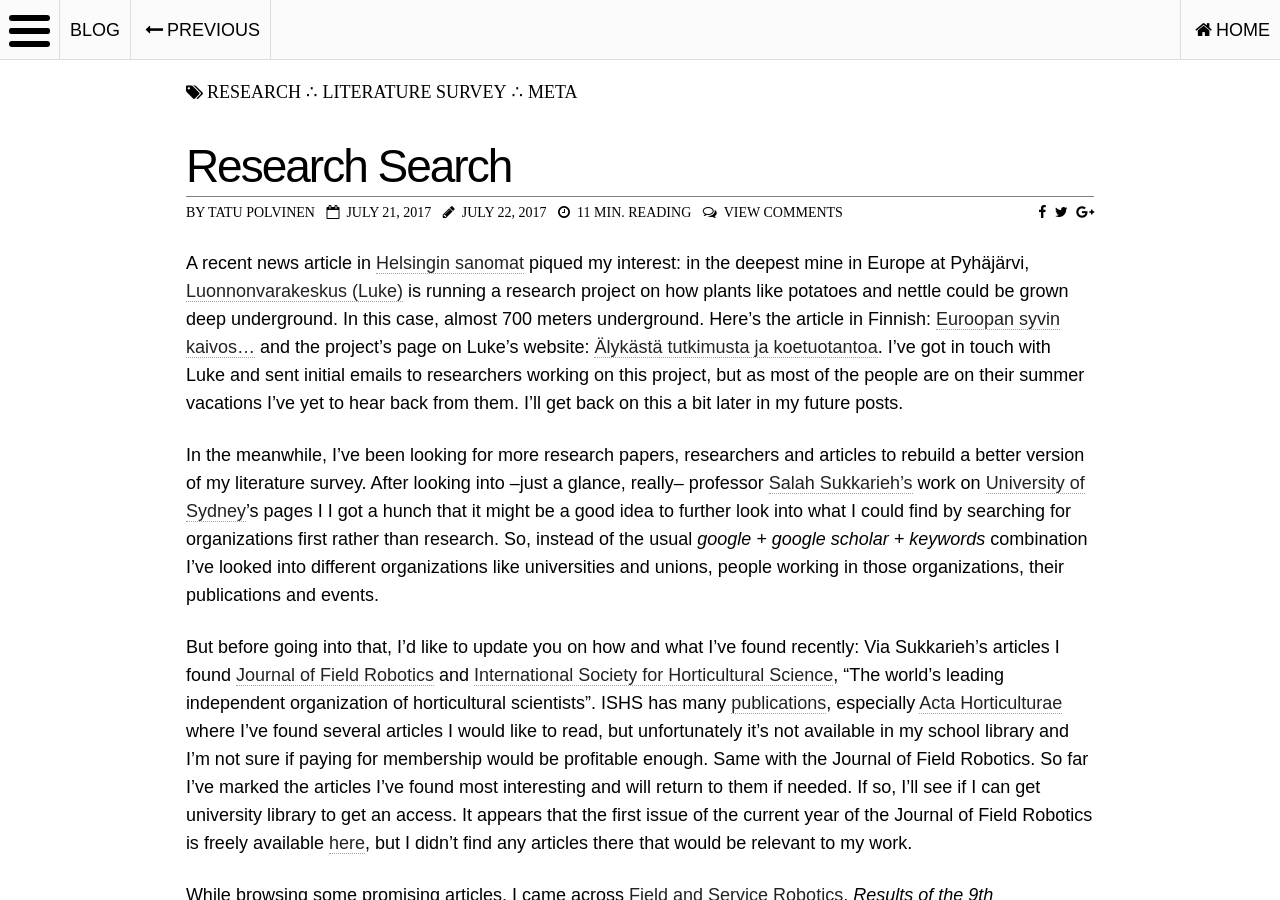
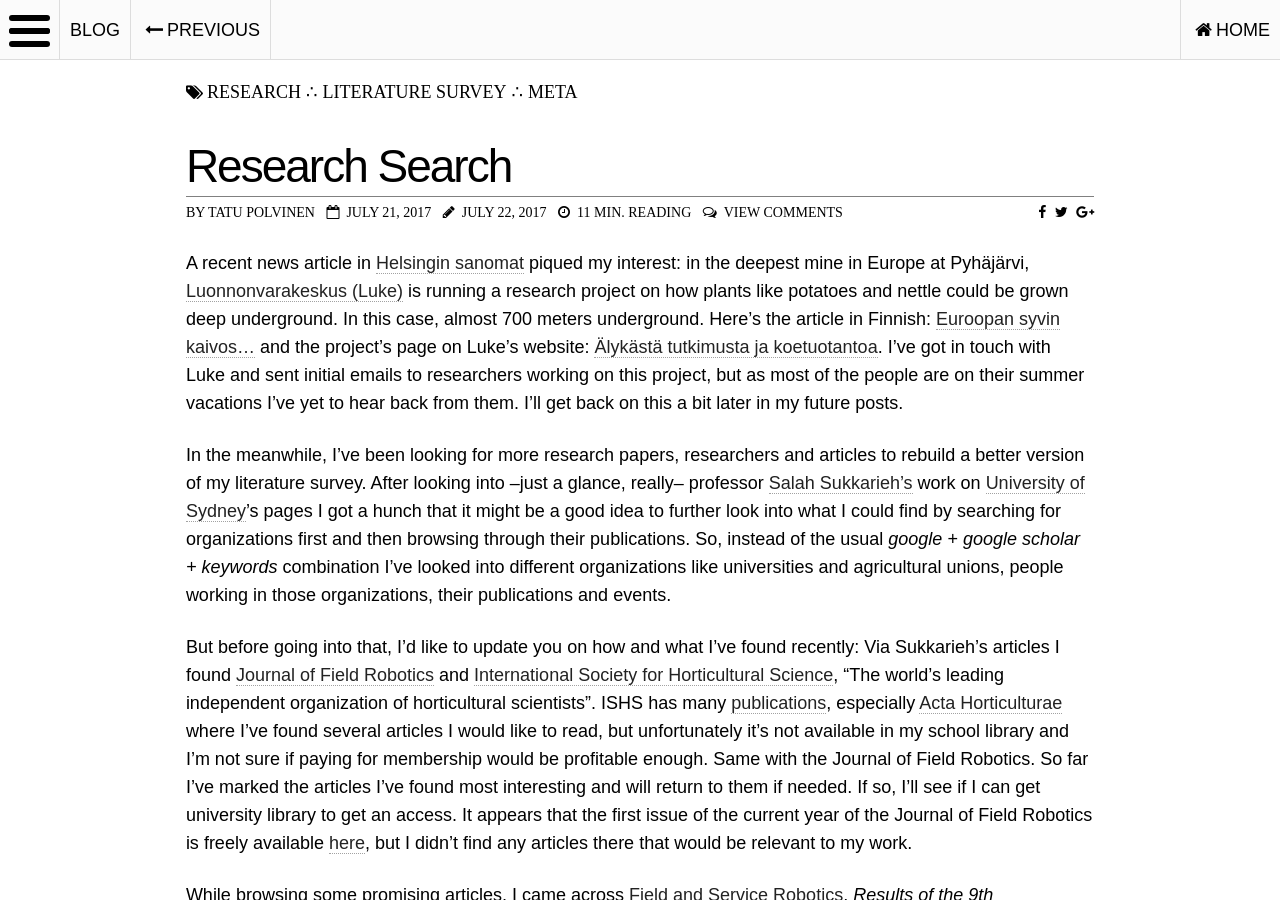
Before and after one commit to tpolvinen/tpolvinen.github.io, a Jekyll site: the page built from _posts/blog/2017-07-22-Research-Search.md, in a window 1280 px wide and 900 px high. Built offline with Jekyll 4.4.1, drawn with Linux system fonts in a browser that asks for light colours; nearby versions of some CDN libraries; comment, search, counter and statistics services are not loaded.

Commit message:
Refactoring: Post: Research Search

```diff
--- a/_posts/blog/2017-07-22-Research-Search.md
+++ b/_posts/blog/2017-07-22-Research-Search.md
@@ -15,7 +15,7 @@ relatedposts:
 ---
 A recent news article in [Helsingin sanomat](hs.fi) piqued my interest: in the deepest mine in Europe at Pyhäjärvi, [Luonnonvarakeskus (Luke)](https://www.luke.fi) is running a research project on how plants like potatoes and nettle could be grown deep underground. In this case, almost 700 meters underground. Here's the article in Finnish: [Euroopan syvin kaivos...](http://www.hs.fi/kotimaa/art-2000005280437.html) and the project's page on Luke's website: [Älykästä tutkimusta ja koetuotantoa](https://www.luke.fi/projektit/alykasta-tutkimusta-ja-koetuotantoa/). I've got in touch with Luke and sent initial emails to researchers working on this project, but as most of the people are on their summer vacations I've yet to hear back from them. I'll get back on this a bit later in my future posts.
 
-In the meanwhile, I've been looking for more research papers, researchers and articles to rebuild a better version of my literature survey. After looking into --just a glance, really-- professor [Salah Sukkarieh's](http://sydney.edu.au/engineering/people/salah.sukkarieh.php) work on [University of Sydney](http://sydney.edu.au)'s pages I  I got a hunch that it might be a good idea to further look into what I could find by searching for organizations first rather than research. So, instead of the usual *google + google scholar + keywords* combination I've looked into different organizations like universities and unions, people working in those organizations, their publications and events.
+In the meanwhile, I've been looking for more research papers, researchers and articles to rebuild a better version of my literature survey. After looking into --just a glance, really-- professor [Salah Sukkarieh's](http://sydney.edu.au/engineering/people/salah.sukkarieh.php) work on [University of Sydney](http://sydney.edu.au)'s pages I got a hunch that it might be a good idea to further look into what I could find by searching for organizations first and then browsing through their publications. So, instead of the usual *google + google scholar + keywords* combination I've looked into different organizations like universities and agricultural unions, people working in those organizations, their publications and events.
 
 But before going into that, I'd like to update you on how and what I've found recently:
 Via Sukkarieh's articles I found [Journal of Field Robotics](http://www.journalfieldrobotics.org/Home.html) and [International Society for Horticultural Science](http://www.ishs.org), "The world's leading independent organization of horticultural scientists". ISHS has many [publications](http://www.ishs.org/publications), especially [Acta Horticulturae](http://www.ishs.org/acta-horticulturae) where I've found several articles I would like to read, but unfortunately it's not available in my school library and I'm not sure if paying for membership would be profitable enough. Same with the Journal of Field Robotics. So far I've marked the articles I've found most interesting and will return to them if needed. If so, I'll see if I can get university library to get an access. It appears that the first issue of the current year of the Journal of Field Robotics is freely available [here](http://onlinelibrary.wiley.com/doi/10.1002/rob.2017.34.issue-1/issuetoc), but I didn't find any articles there that would be relevant to my work.
@@ -52,5 +52,4 @@ Good night,
 
 T
 
-
 PS: I noticed that I had mentioned Elsevier Open Access on a note about *Computers and Electronics in Agriculture* journal. Turns out several of the said journals articles are freely available [here](http://www.sciencedirect.com/science/journal/01681699/open-access?sdc=1). I just needed to click on *Open Access articles* to bring them up. Writing notes along and about your surfing-browsing is **useful**. No more sads. :D
```
